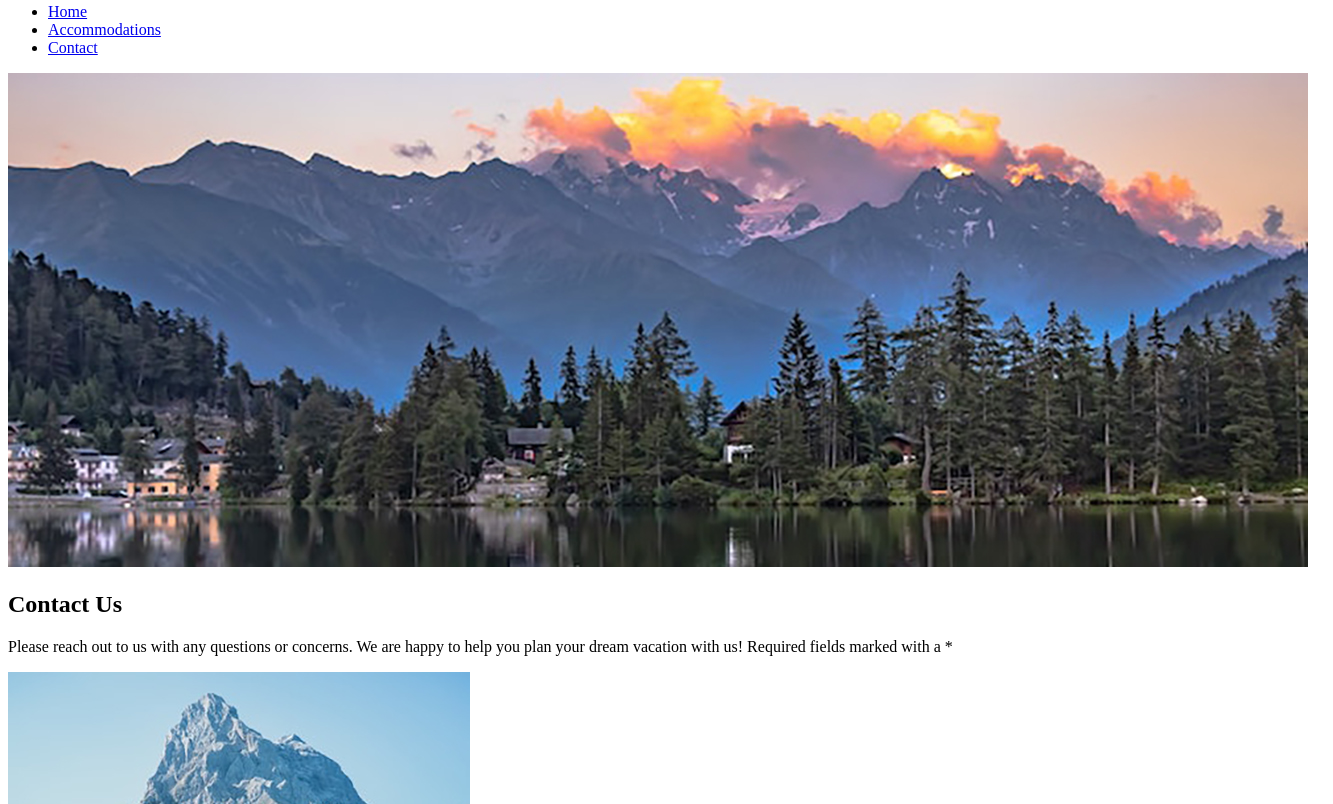
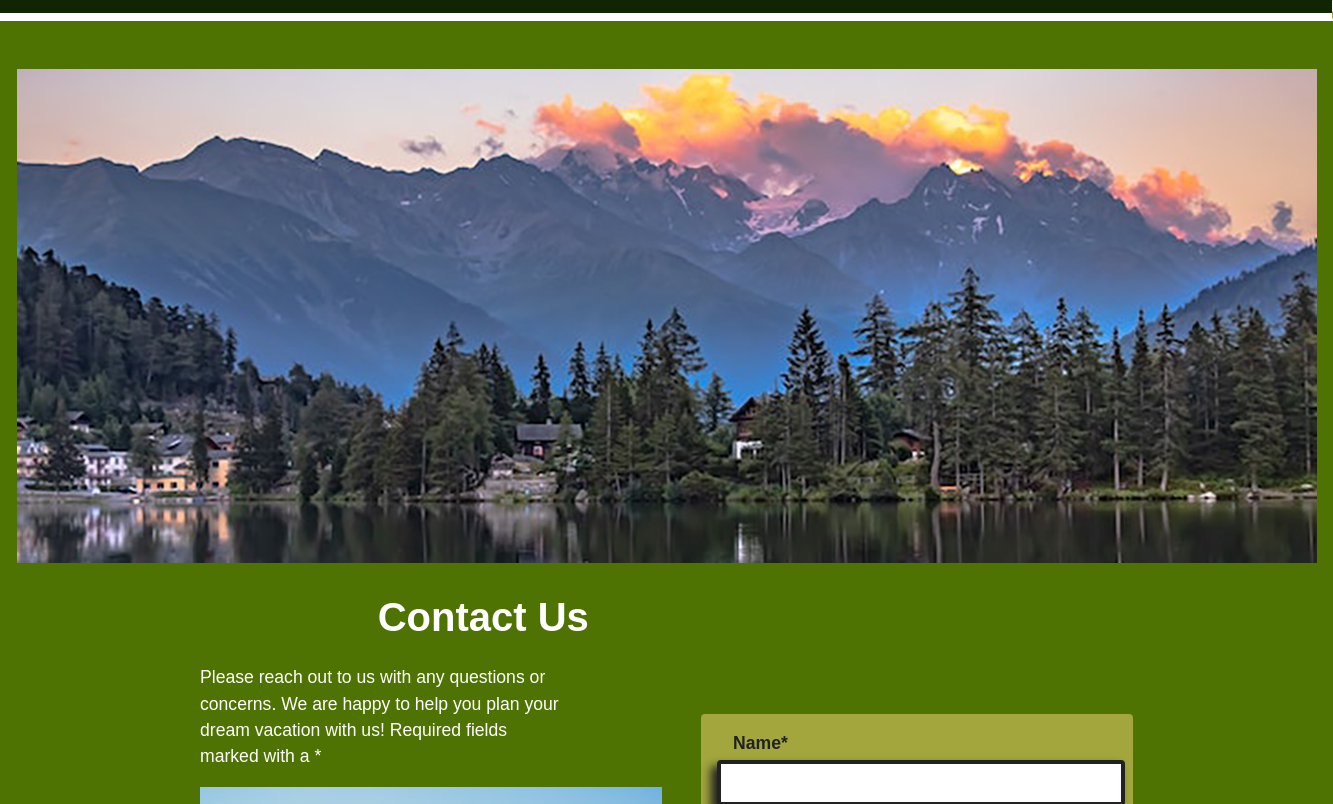
Before and after one commit to Jlomelig/the-alps-spa-and-lodge, a plain HTML site: page contact.html in a window 1280 px wide. Shown: the part 185-989 px from the top of the page, 1333 px wide, since content can reach past the window. Drawn offline with Linux system fonts and the light colour scheme; a web font is replaced by a local one.

Commit message:
Changes to styles

```diff
--- a/contact.html
+++ b/contact.html
@@ -12,7 +12,7 @@
 
 
         <!-- stylesheet -->
-        <link rel="stylesheet" href="styles copy.css">
+        <link rel="stylesheet" href="styles-obfuscated.css">
 
         <link rel="preconnect" href="https://fonts.googleapis.com">
         <link rel="preconnect" href="https://fonts.gstatic.com" crossorigin>
```
Also changed, not shown: index.html (+1 -1 lines), styles-obfuscated.css (renamed from styles.css).
